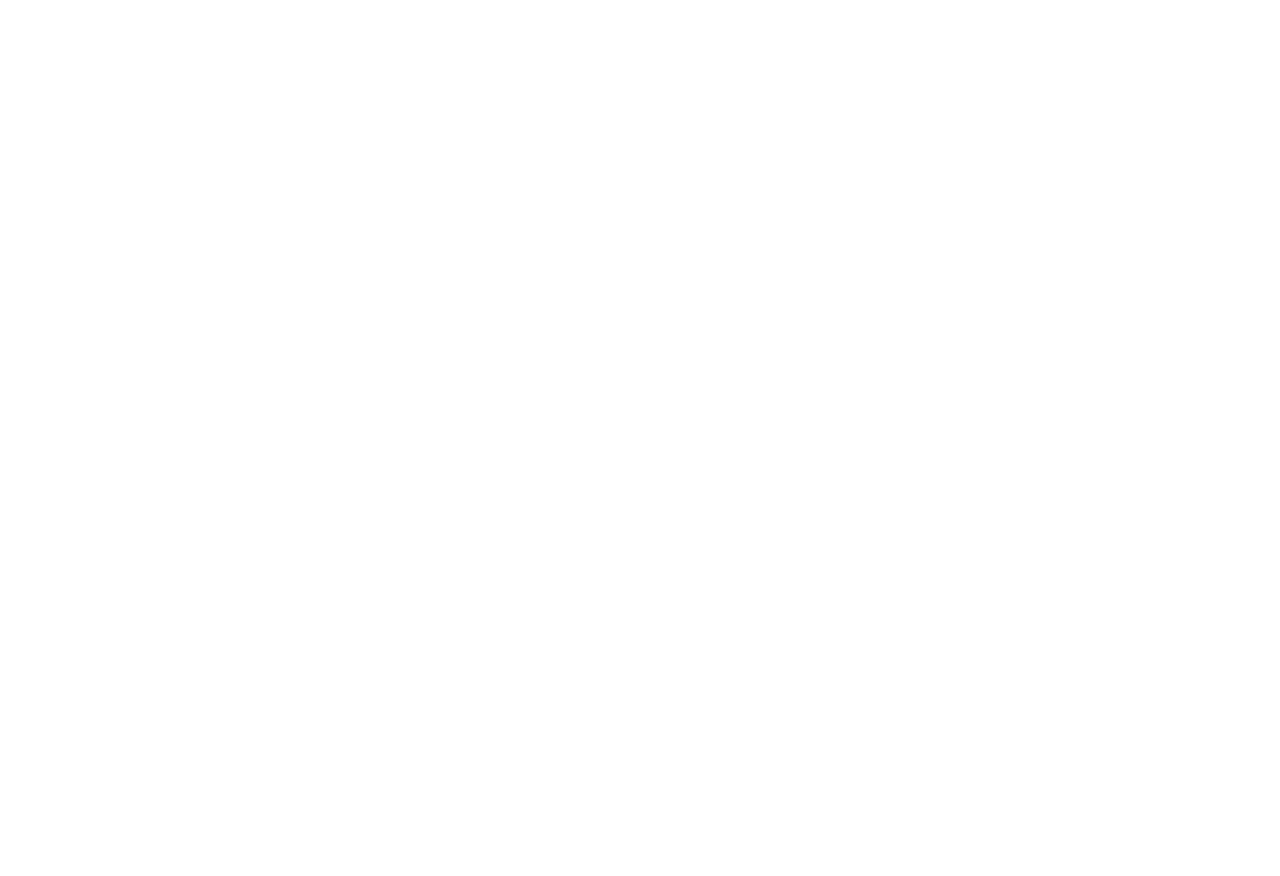
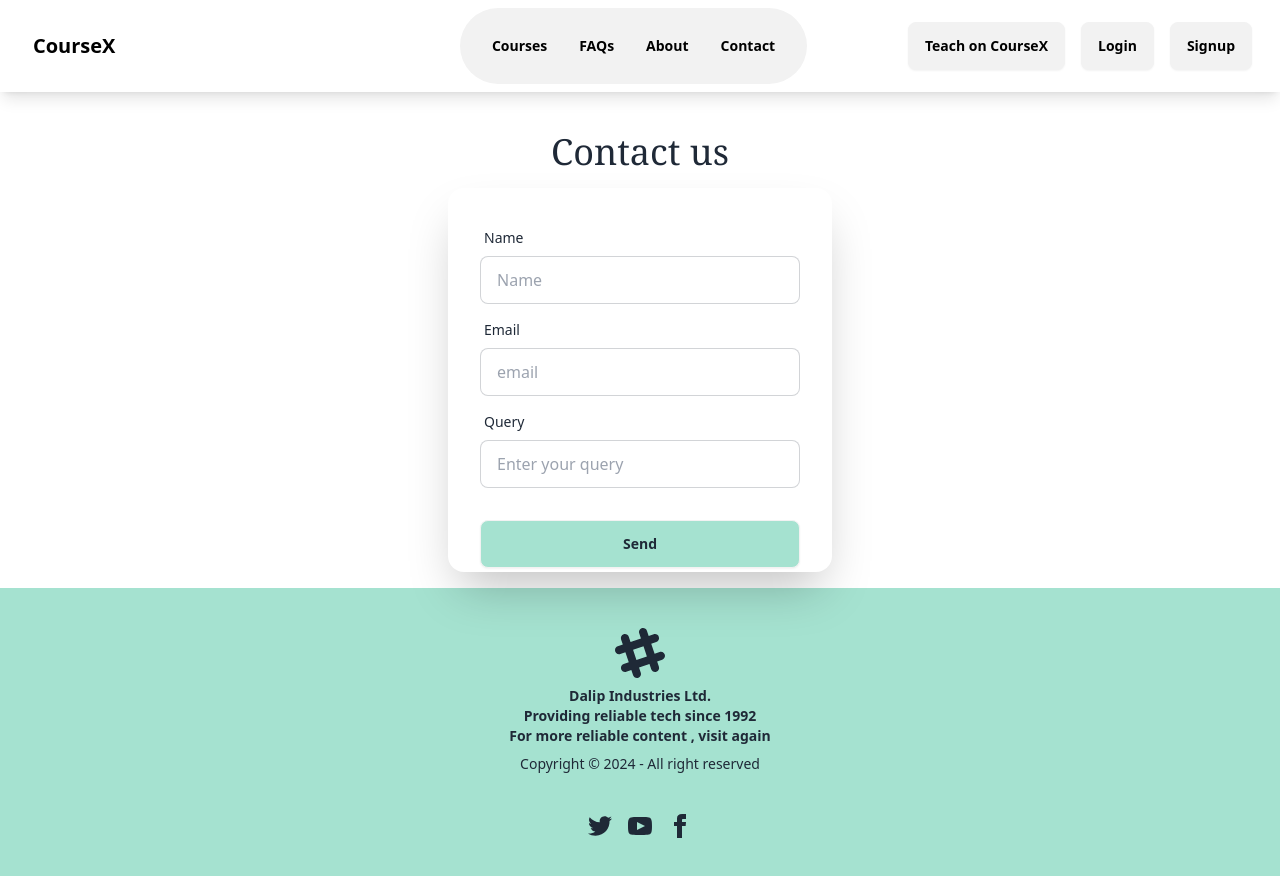
Before and after one commit to DalipTandon/CourseX-web, a React (Vite) app: page /contact in a window 1280 px wide. Before the commit this address had no page. Before the commit the page ends 800 px from the top, so only its background shows below. Built offline with nearby package versions, Linux system fonts and the light colour scheme.

Commit message:
feat:about and contact

```diff
--- a/src/App.jsx
+++ b/src/App.jsx
@@ -10,6 +10,8 @@
 import { Provider } from 'react-redux'
 import Learnings from './components/Learnings'
 import Feed from './components/Feed'
+import About from './components/About'
+import Contact from './components/Contact'
 function App() {
 
   return (
@@ -25,6 +27,8 @@
       <Route path='/login' element={<Login/>} />
       <Route path='/signup' element={<Signup/>} />
       <Route path='/learnings' element={<Learnings/>} />
+      <Route path='/about' element={<About/>} />
+      <Route path='/contact' element={<Contact/>} />
       </Route>
     </Routes>
     </BrowserRouter>
--- /dev/null
+++ b/src/components/About.jsx
@@ -0,0 +1,27 @@
+
+import pic4 from "../../img/demo4.webp"
+const About=()=>{
+    return(
+        <>
+         <div className=" h-10 mt-10 ">
+            <h1 className="flex justify-center font-serif text-4xl">About us</h1>
+        </div>
+        <div className="card lg:card-side bg-base-100 shadow-xl h-[30vw] p-10  ">
+            <div className=" w-full object-contain  ">
+            <figure>
+          <img
+            src={pic4}
+            alt="Album" />
+        </figure>
+            </div>
+        <div className="card-body   ">
+          <p className="w-3/4 m-auto font-serif font-bold ">Welcome to CourseX, your one-stop destination for top-quality online courses. Whether you’re looking to upgrade your skills, explore new subjects, or enhance your career prospects, we have something for everyone. Our mission is simple: to provide accessible, engaging, and expertly curated educational content that empowers learners worldwide.
+
+At CourseX, we collaborate with industry professionals and renowned instructors to bring you a wide variety of courses in tech, business, design, marketing, and more. Our platform is designed to make learning easy, flexible, and enjoyable — giving you the tools you need to succeed at your own pace.</p>
+        </div>
+      </div>
+      </>
+    )
+}
+
+export default About;
--- /dev/null
+++ b/src/components/Contact.jsx
@@ -0,0 +1,47 @@
+import { useState } from "react";
+import pic4 from "../../img/demo4.webp"
+
+
+const Contact=()=>{
+    const[emailId,setemailId]=useState();
+    const[name,setName]=useState();
+    const[query,setQuery]=useState();
+    return(
+        <>
+        <div className=" h-10 mt-10 ">
+            <h1 className="flex justify-center font-serif text-4xl">Contact us</h1>
+        </div>
+        <div className="hero bg-base-100   ">
+        <div className="hero-content flex-col lg:flex-row-reverse  ">
+          <div className="card bg-gray-100-100 w-96 max-w-sm shrink-0 shadow-2xl h-[30vw]">
+            <form className="card-body">
+            <div className="form-control">
+                <label className="label">
+                  <span className="label-text">Name</span>
+                </label>
+                <input type="text" placeholder="Name" className="input input-bordered" value={name} onChange={(e)=>setName(e.target.value)} required />
+              </div>
+              <div className="form-control">
+                <label className="label">
+                  <span className="label-text">Email</span>
+                </label>
+                <input type="email" placeholder="email" className="input input-bordered" value={emailId} onChange={(e)=>setemailId(e.target.value)} required />
+              </div>
+              <div className="form-control">
+                <label className="label">
+                  <span className="label-text">Query</span>
+                </label>
+                <input type="text" placeholder="Enter your query" className="input input-bordered" value={query} onChange={(e)=>setQuery(e.target.value)} required />
+              </div>
+              <div className="form-control mt-6">
+                <button type="button"  className="btn bg-[#A5E2D0]">Send</button>
+              </div>
+            </form>
+          </div>
+        </div>
+      </div>
+      </>
+    )
+}
+
+export default Contact;
--- a/src/components/Header.jsx
+++ b/src/components/Header.jsx
@@ -1,8 +1,23 @@
-import { useSelector } from "react-redux";
-import { Link } from "react-router-dom";
+import axios from "axios";
+import { useDispatch, useSelector } from "react-redux";
+import { Link, useNavigate } from "react-router-dom";
+import { BASE_URL } from "../utils/config";
+import { removeUser } from "../utils/userSlice";
 
 const Header=()=>{
   const isUser=useSelector(store=>store.user); //checking whether user exists or not
+  const dispatch=useDispatch();
+  const navigate=useNavigate();
+  const handleLogout=async()=>{
+    try{
+      const res=await axios.post(BASE_URL+"/users/logout",{},{withCredentials:true});
+      dispatch(removeUser());
+      navigate("/login")
+    }catch(error){
+      console.log(error.message);
+
+    }
+  }
     return(
         <div className="navbar bg-base-100 shadow-lg">
         <div className="navbar-start mx-2">
@@ -26,24 +41,28 @@
               className="menu menu-sm dropdown-content bg-base-100 rounded-box z-[1] mt-3 w-52 p-2 shadow">
               <li><Link to={"/feed"}>Courses</Link></li>
               <li><Link to={"/faqs"}>FAQs</Link></li>
+              <li><Link to={"/about"}>About</Link></li>
+              <li><Link to={"/contact"}>Contact</Link></li>
             </ul>
           </div>
           <Link to={"/"} className="btn btn-ghost text-xl text-black">CourseX</Link>
         </div>
-        <div className="navbar-center hidden lg:flex border-gray-500 bg-base-200 py-2   rounded-full font-bold ">
-          <ul className="menu menu-horizontal px-2 text-black ">
+        <div className="navbar-center hidden lg:flex border-gray-500 bg-base-200 py-3   rounded-full font-bold ">
+          <ul className="menu menu-horizontal px-4  text-black ">
             <li><Link to={"/feed"}>Courses </Link></li>
             <li><Link to={"/faqs"}>FAQs</Link></li>
+            <li><Link to={"/about"}>About</Link></li>
+              <li><Link to={"/contact"}>Contact</Link></li>
           </ul>
         </div>
        {!isUser ? <div className="navbar-end p-2 mx-3 flex gap-4  ">
+        <Link to={"/signup"} className="btn   bg-base-200 py-2   font-bold text-black">Teach on CourseX</Link>
           <Link to={"/login"} className="btn  border- bg-base-200 py-2   font-bold text-black">Login</Link>
           <Link to={"/signup"} className="btn  border- bg-base-200 py-2   font-bold text-black">Signup</Link>
         </div>:
         <div className="navbar-end p-2 mx-3 flex gap-4  ">
-          <Link to={"/signup"} className="btn   bg-base-100 py-2   font-bold text-black">Teach on CourseX</Link>
           <Link to={"/learnings"} className="btn   bg-base-100 py-2   font-bold text-black">My Learnings</Link>
-          <Link to={"/signup"} className="btn   bg-base-100 py-2   font-bold text-black">Logout</Link>
+          <Link  className="btn   bg-base-100 py-2   font-bold text-black" onClick={handleLogout}>Logout</Link>
         </div>}
       </div>
     )
--- a/src/utils/userSlice.js
+++ b/src/utils/userSlice.js
@@ -7,9 +7,12 @@
     reducers:{
         signedUser:(state,action)=>{
             return action.payload;
+        },
+        removeUser:(state,action)=>{
+            return null
         }
     }
 })
 
-export const {signedUser}=userSlice.actions;
+export const {signedUser,removeUser}=userSlice.actions;
 export default userSlice.reducer;
```
